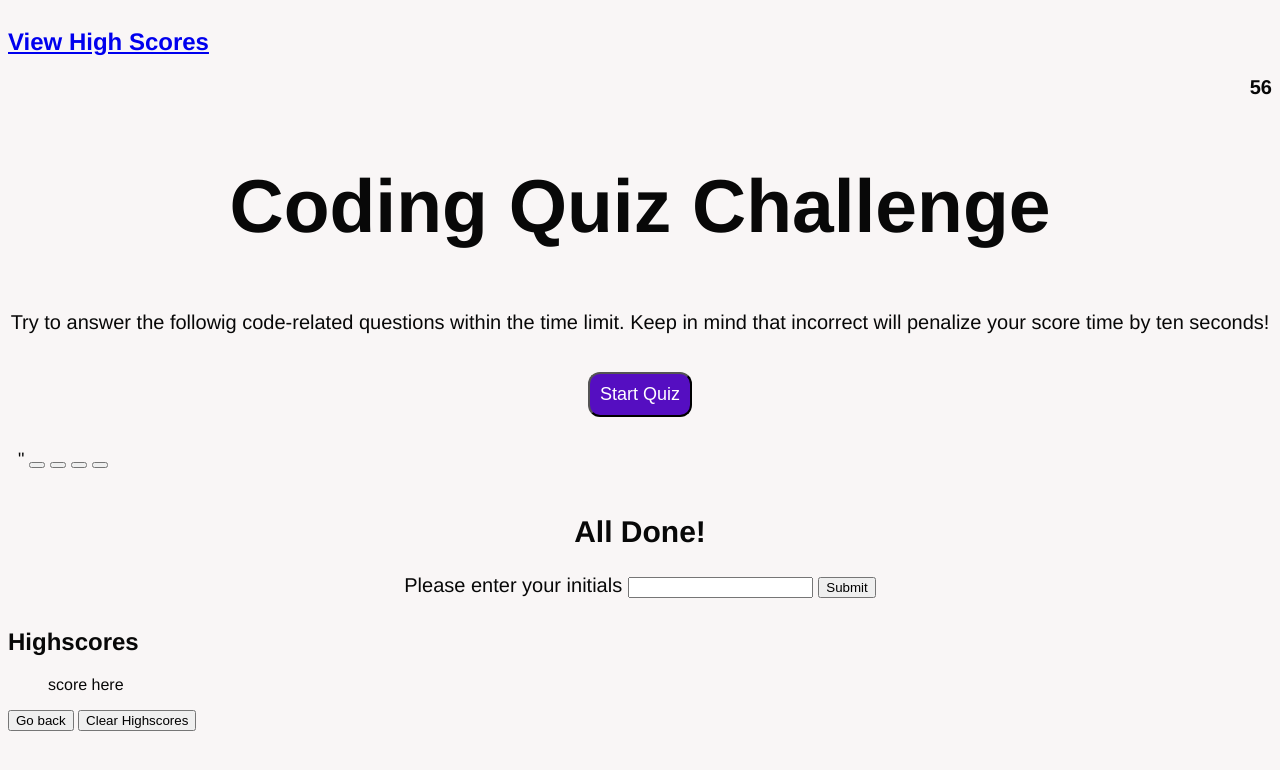
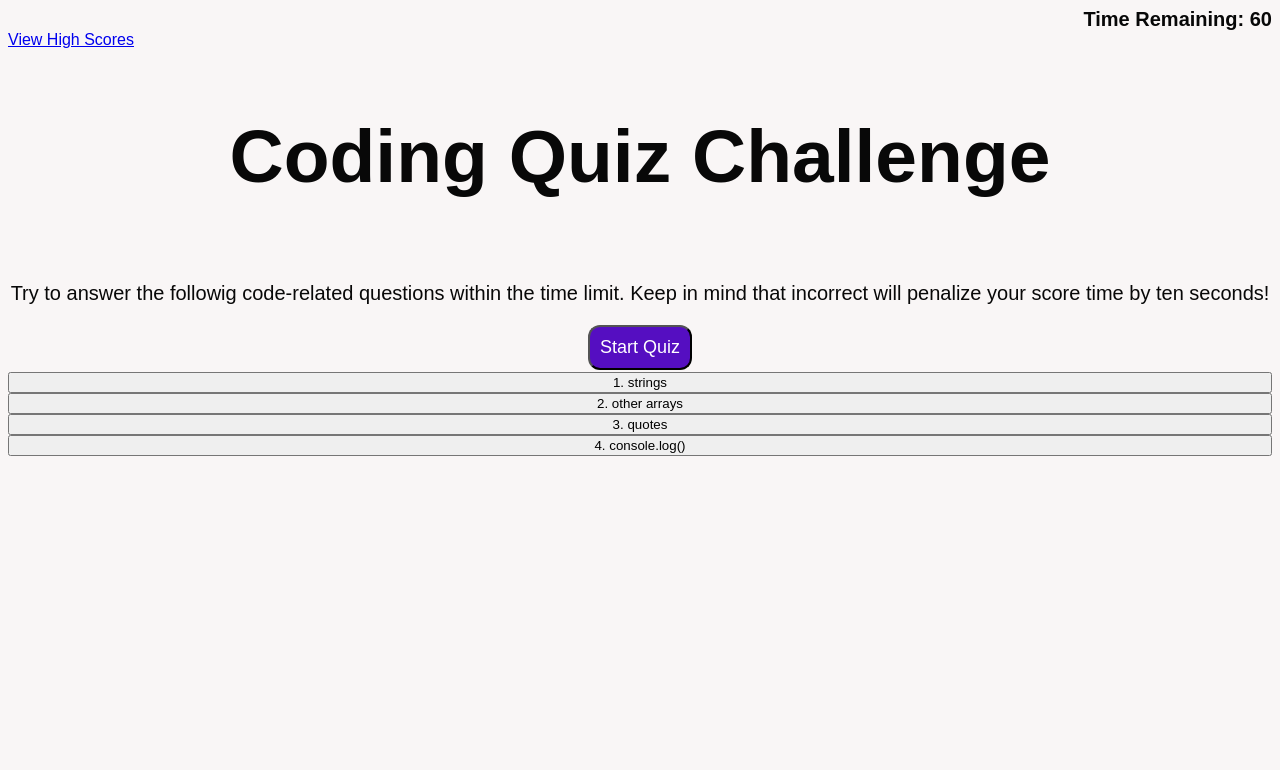
Before and after one commit to westgards/web-api-code-quiz, a plain HTML site: page src/app/index.html in a window 1280 px wide. Drawn offline with Linux system fonts and the light colour scheme.

Commit message:
create element for question answer object

```diff
--- a/src/app/css/style.css
+++ b/src/app/css/style.css
@@ -1,17 +1,40 @@
 :root {
     --background-color: #f9f6f6;
     --font-color:rgb(8, 8, 8);
+    --font: "Arial";
 }
+
+
 body {
     display: flex;
     flex-direction: column;
     font-size: 16px;
-    font-family: "Helvetica";
+    font-family: var(--font);
     color: var(--font-color);
     background-color: var(--background-color);
     padding: 0;
   }
 
+/* Hides elements */
+.hidden {
+    display: none;
+}
+
+/* makes elements visible */
+.show {
+    display:flex;
+}
+
+/* Timer class styling */
+.timer {
+    margin-right: auto;
+    text-align: right;
+    flex-direction: column;
+    font-size: 20px;
+    margin: 0;
+}
+
+/* Quiz Start page */
 .welcome {
     text-align: center;
     flex-direction: column;
@@ -21,8 +44,13 @@ body {
     margin: 0;
 }
 
+
+p  {
+    font-size: 20px;
+}
+
+/*  */
 .start-quiz {
-
     background-color: rgb(85, 14, 193);
     font-size: large;
     color: white;
@@ -33,27 +61,65 @@ body {
 
 }
 
-.timer {
-    margin-right: auto;
-    text-align: right;
-    flex-direction: column;
-    font-size: 20px;
-    margin: 0;
-}
 
-p  {
-    font-size: 20px;
-}
 
-#qs {
-    font-size: large;
+
+/* Styling for question buttons */
+.btn-style-qa {
+    background-color: rgb(85, 14, 193);
+    font-size: medium;
+    color: white;
     flex-direction: column;
     margin:auto;
     padding: 10px;
     border-radius: 12px;
+
 }
-/* Styling for question buttons */
-#btn-styleq-a {
+
+/* Finished Quiz Page */
+.all-done {
+    text-align: center;
+    flex-direction: column;
+    display: flex;
+    font-size: 20px;
+    padding: 10px;
+    margin: 0;
+}
+
+/* Highscore Page */
+.highscore {
+    text-align: center;
+    flex-direction: column;
+    display: flex;
+    font-size: 20px;
+    padding: 10px;
+    margin: 0;
+}
+
+/* form field for name */
+#name-input {
+    font-size: medium;
+}
+
+/* submit button for name */
+#name-btn {
+    background-color: rgb(85, 14, 193);
+    font-size: medium;
+    color: white;
+}
+
+/* Highscore Page */
+#highscores {
+    font-size: large;
+}
+
+/* Local Storage user-score */
+.user-score {
+    font-size: large;
+}
+
+/* Go Back Button, Clear Score Button*/
+.btn-style1 {
     background-color: rgb(85, 14, 193);
     font-size: medium;
     color: white;
@@ -62,12 +128,3 @@ p  {
     padding: 10px;
     border-radius: 12px;
 }
-
-.all-done {
-    text-align: center;
-    flex-direction: column;
-    display: flex;
-    font-size: 20px;
-    padding: 10px;
-    margin: 0;
-}
--- a/src/app/index.html
+++ b/src/app/index.html
@@ -8,48 +8,43 @@
     <title>Code Quiz</title>
 </head>
 <body>
-    <header>
-        <h2 class="scores">
+    <!-- Highscore hyperlink and Timer -->
+    <section>
+        <h2 class="timer"><span>Time Remaining: 60</span></h2>
         <a href="#highscores">View High Scores</a>
-        <h2 class="timer">TIME:<span>60</span></h2>
-    </header>
-    <section class="welcome">
-        <form>
+    </section>
+    <!-- Quiz Start Page -->
+    <section class="welcome" id="welcome-section">
             <h1>Coding Quiz Challenge</h1>
             <p>Try to answer the followig code-related questions within the time limit. Keep in mind that incorrect
             will penalize your score time by ten seconds!
             </p>
-            <button type="submit" class="start-quiz" >Start Quiz</button>
-        </form>
+            <button type="submit" class="start-quiz">Start Quiz</button>
     </section>
+    <!-- Display multiple choice questions Page -->
     <section id="questions" class="hidden">
-        <h2 id="first-section"></h2>
-        <form id="qs">
-            <label id="q-a-form"></label>"
-            <button class="btn-styleq-a" type="submit" name="question"></button>
-            <button class="btn-styleq-a" type="submit" name="question"></button>
-            <button class="btn-styleq-a" type="submit" name="question"></button>
-            <button class="btn-styleq-a" type="submit" name="question"></button>
-        </form>
+        <h2 id="question"></h2>
+            <button id="question-btn" class="btn-style-qa" type="submit" name="mulit-ans">
     </section>
-
-    <section class="all-done" class="hidden">
+    <!-- Finished Quiz page-->
+    <section id="all-done" class="hidden">
         <form class="container">
             <h1>All Done!</h1>
+            <!-- Local Storage for Player score and Initials -->
             <label for="initials">Please enter your initials</label>
             <input type="text" id="name-input">
             <input type="submit" id="name-btn">
-         </form>
+        </form>
     </section>
-
+    <!-- Highscore Display Page -->
     <section id="highscores" class="hidden">
         <h1>Highscores</h1>
         <div>
             <ol>
-                <span class="user-score">score here</span>
+                <h2 class="user-score">score here</h2>
             </ol>
         </div>
-        <button id="go-back-btn" class="btn-style1" >Go back</button>
+        <button id="go-back-btn" class="btn-style1">Go back</button>
         <a href="#first-section"></a>
         <button id="clear-score" class="btn-style1">Clear Highscores</button>
     </section>
--- a/src/app/script.js
+++ b/src/app/script.js
@@ -1,12 +1,16 @@
-
+var body = document.body;
 var score = 0
 var highScore = 0 // persistent storage
 var initials = "" // form
+
 // timer
 var timerCount= 60;
 var timerElement = document.querySelector(".timer");
 
+// start page
 var startButton = document.querySelector(".start-quiz");
+var welcome = document.querySelector(".welcome");
+var welcomeSection = document.querySelector("#welcome-section");
 
 // win + lose
 var win = document.querySelector(".win");
@@ -15,28 +19,48 @@ var winCounter = 0;
 var loseCounter = 0;
 var isWin = false;
 
+// question page
+var questions = document.getElementById("questions");
+var questionBtn = document.getElementById("question-btn");
 
-var questions = document.getElementById("questions");
-console.log(questions)
+// all done page
+var allDone = document.getElementById("all-done");
 
-init();
+// highscores
+var highscore = document.getElementById("highscores");
+// console.log(questions)
 
-startButton.addEventListener("click", function (event) {
+function init() {
+
+}
+
+
+// start button actions
+startButton.addEventListener("click", function(event) {
   event.preventDefault();
+  questions.setAttribute("class", "show" );
+  welcome.setAttribute("class", "hidden");
+  allDone.setAttribute("class", "hidden");
+  highscore.setAttribute("class", "hidden");
   timerCount = 60;
   startTimer()
+  startQuiz();
 });
 
-questions.addEventListener("click", function (event) {
-  event.preventDefault();
-  var a = event.target.value;
-  console.log(a)
-  if (a != null) {
-    validateQ(a);
-  }
-});
-// question objects
-var questions = document.querySelector(".questions")
+
+// Event listener for Question button page
+// questionBtn.addEventListener("click", function (event) {
+//   event.preventDefault();
+
+//   var a = event.target.value;
+//   console.log(a)
+//   if (a != null) {
+//     validateQ(a);
+//   }
+// });
+
+
+
 
 function startTimer() {
     var timeInterval = setInterval(function(){
@@ -50,16 +74,21 @@ function startTimer() {
   }, 1000);
 }
 
+// nested loop?
 function validateQ() {
   if(questionAnswers === questionAnswers[a]) {
     console.log("you got it right!")
+    // point total
   }else{
     console.log("wrong!")
     // minus 10 secs timerCount
   }
 }
 
+// create element -have javascript
+
 function init() {
+    renderQ();
 
 }
 
@@ -68,6 +97,7 @@ function startQuiz() {
       // Prevents start button from being clicked when round is in progress
     // startButton.disabled = true;
     startTimer()
+    // console.log(questionAnswers)
 }
 
 
@@ -77,56 +107,76 @@ function allDone() {
  }
 
 
-// question objects and answers
+
+// question objects and answers can't mix letters + nums
 var questionAnswers = [
-    (q1 = {
-        q :"Commonly used data types DO NOT INCLUDE: ",
-        0 : "1. strings",
-        2 : "2. booleans",
-        3 : "3. alerts",
-        4 : "4. numbers",
-        a : "2. booleans",
+   {
+        que :"Commonly used data types DO NOT INCLUDE: ",
+        a : "1. strings",
+        b : "2. booleans",
+        c : "3. alerts",
+        d : "4. numbers",
+        ans : "2. booleans",
     },
-    q2 = {
-        q : "The condition in an if / else statement is enclosed witin ____.",
-        0 : "1. quotes",
-        1 : "2. curly brackets",
-        2 : "3. parentheses",
-        3 : "4. square brackets",
-        a : "3. parentheses",
+   {
+        que : "The condition in an if / else statement is enclosed within ____.",
+        a : "1. quotes",
+        b : "2. curly brackets",
+        c : "3. parentheses",
+        d : "4. square brackets",
+        ans : "3. parentheses",
     },
-    q3 = {
-        q : "The condition in an if / else statement is enclosed witin ____.",
-        0 : "1. quotes",
-        1 : "2. curly brackets",
-        2 : "3. parentheses",
-        3 : "4. square brackets",
-        a : "3. parentheses",
+   {
+        que : "Arrays in JavaScript can be used to store ____.",
+        a : "1. numbers and strings",
+        b : "2. other arrays",
+        c : "3. booleans",
+        d : "4. all of the above",
+        ans : "4. all of the above",
     },
-    q4 = {
-        q : "Arrays in JavaScript can be used to store ____.",
-        0 : "1. numbers and strings",
-        1 : "2. other arrays",
-        2 : "3. booleans",
-        3 : "4. all of the above",
-        a : "3. all of the above",
+    {
+        que : "String values must be enclosed within ____ when being assigned to variables.",
+        a : "1. commas",
+        b : "2. curly brackets",
+        c : "3. quotes",
+        d : "4. parentheses",
+        ans : "3. quotes",
     },
-    q4 = {
-        q : "String values must be enclosed within ____ when being assigned to variables.",
-        0 : "1. commas",
-        1 : "2. curly brackets",
-        2 : "3. quotes",
-        3 : "4. parentheses",
-        a : "3. quotes",
-    },
-    q5 = {
-        q : "A very useful tool used during development and debugginf for printing content to the debudder is:",
-        0 : "1. JavaScript",
-        1 : "2. terminal / bash",
-        2 : "3. for loops",
-        3 : "4. console.log()",
-        a : "5. console.log()",
-    })]
+    {
+        que : "A very useful tool used during development and debugging for printing content to the debugger is:",
+        a : "1. JavaScript",
+        b : "2. terminal / bash",
+        c : "3. for loops",
+        d : "4. console.log()",
+        ans : "4. console.log()",
+    }]
 
-//Attach event listener to start button to call startGame function on click
-startButton.addEventListener("click", startQuiz());
+// Object is questionAnswers
+ // key is "q"
+ console.log(questionAnswers[0].que)
+
+function renderQ() {
+ var qEl = document.createElement("div");
+ var listQ = document.createElement("ol");
+ var btn1 = document.createElement("button");
+ var btn2 = document.createElement("button");
+ var btn3 = document.createElement("button");
+ var btn4 = document.createElement("button");
+
+ localStorage.setItem("questionAnswers", JSON.stringify(questionAnswers));
+ var multiball = JSON.parse(localStorage.getItem("questionsAnswers"));
+
+ btn1.textContent = questionAnswers[0].a;
+ btn2.textContent = questionAnswers[2].b;
+ btn3.textContent = questionAnswers[3].c;
+ btn4.textContent = questionAnswers[4].d;
+
+ body.appendChild(btn1);
+ body.appendChild(btn2);
+ body.appendChild(btn3);
+ body.appendChild(btn4);
+}
+
+init();
+
+// https://www.tutorialstonight.com/javascript-create-element
```
